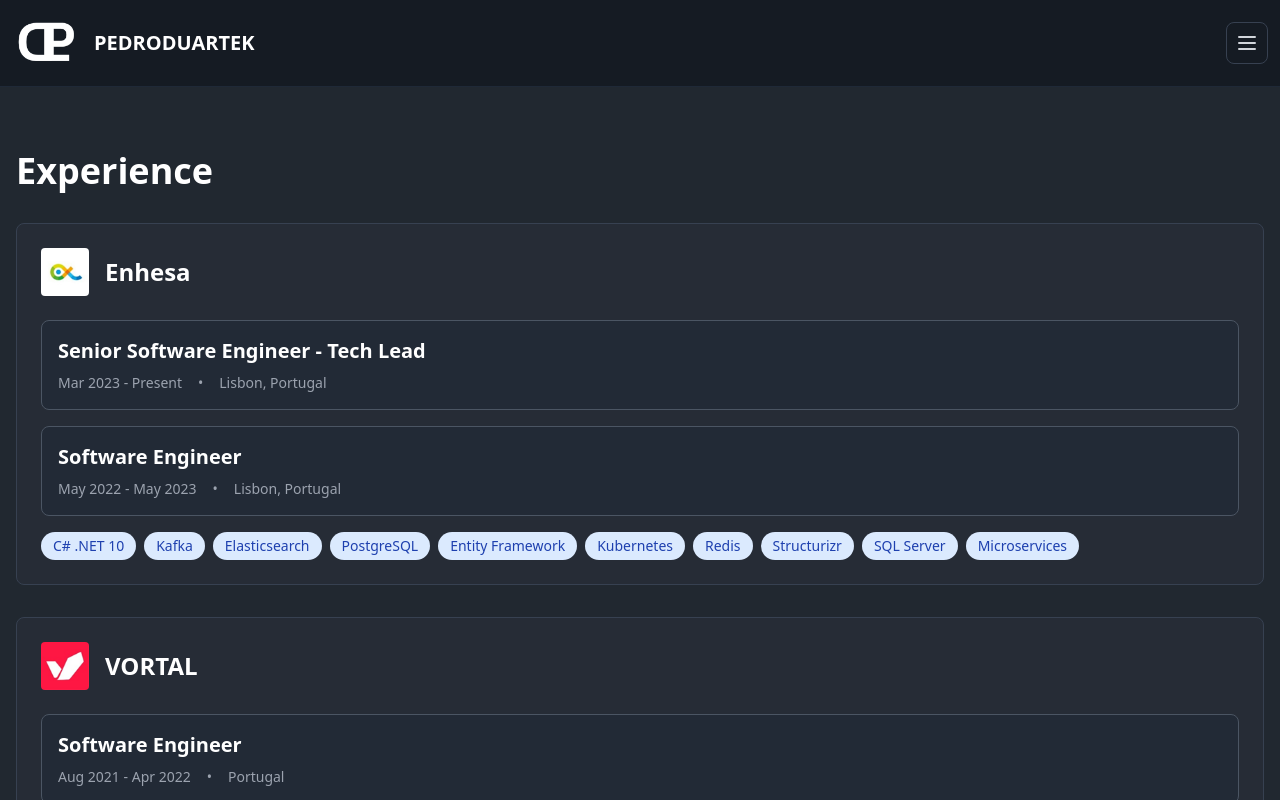
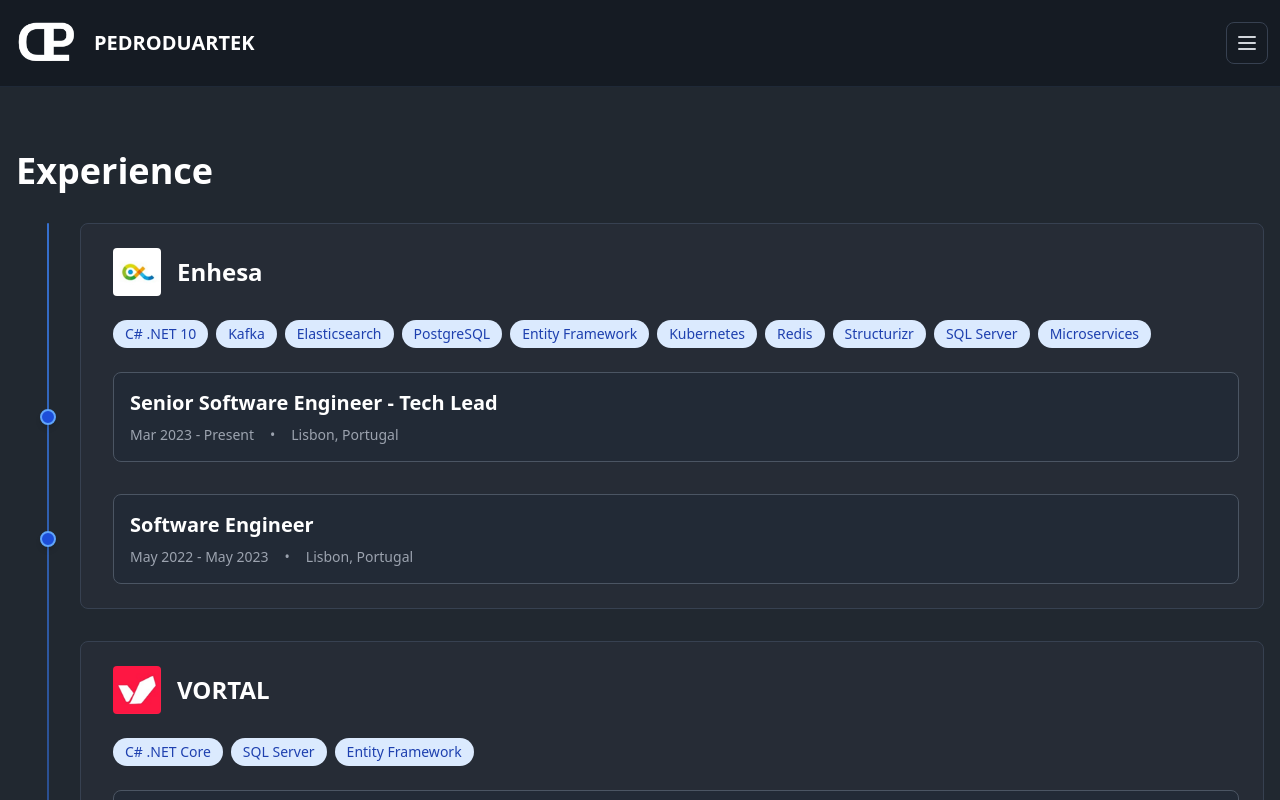
Before and after one commit to pedroduartek/personal-website.ai, a React (Vite) app in the folder apps/web/: page /experience in a window 1280 px wide. Shown: the top 800 px of the page. Built offline with nearby package versions, Linux system fonts and the light colour scheme.

Commit message:
refactor: enhance ExperiencePage with layout and state management for role display

```diff
--- a/apps/web/src/features/experience/ExperiencePage.tsx
+++ b/apps/web/src/features/experience/ExperiencePage.tsx
@@ -4,6 +4,7 @@ import { experience } from '../../content/experience'
 import closerLogo from '../../images/closer_consulting.png'
 import enhesaLogo from '../../images/enhesa.png'
 import vortalLogo from '../../images/vortal.png'
+import { useRef, useLayoutEffect, useState, useMemo } from 'react'
 
 const companyLogos: Record<string, string> = {
   Enhesa: enhesaLogo,
@@ -27,9 +28,24 @@ export default function ExperiencePage() {
     {} as Record<string, typeof experience>,
   )
 
+  const wrapperRef = useRef<HTMLDivElement | null>(null)
+  const leftRef = useRef<HTMLDivElement | null>(null)
+  const roleRefs = useRef<Record<string, HTMLDivElement | null>>({})
+  const [dotPositions, setDotPositions] = useState<Record<string, number>>({})
+  const [leftWidth, setLeftWidth] = useState<number>(0)
+
+  const flattenedRoles = useMemo(
+    () =>
+      experience.map((r) => ({
+        company: r.company,
+        role: r,
+        key: `${r.company}-${r.id}`,
+      })),
+    [],
+  )
+
   // Get unique technologies for each company, keeping most specific versions
   const getCompanyTechnologies = (roles: typeof experience) => {
-    // Flatten all technologies with their role index (0 is most recent)
     const techsWithIndex = roles.flatMap((role, index) =>
       role.technologies.map((tech) => ({ tech, index })),
     )
@@ -38,18 +54,13 @@ export default function ExperiencePage() {
 
     for (const { tech, index } of techsWithIndex) {
       const normalized = tech.toLowerCase()
-
-      // Check if we already have a similar technology
       let foundSimilar = false
       for (const [key, value] of uniqueTechs.entries()) {
         const existingNormalized = value.toLowerCase()
-
-        // Check if technologies are similar (one contains the other)
         if (
           normalized.includes(existingNormalized) ||
           existingNormalized.includes(normalized)
         ) {
-          // Keep the more specific one (longer) or the one from a more recent role
           if (
             tech.length > value.length ||
             (tech.length === value.length &&
@@ -62,7 +73,6 @@ export default function ExperiencePage() {
           break
         }
       }
-
       if (!foundSimilar) {
         uniqueTechs.set(`${tech}-${index}`, tech)
       }
@@ -70,6 +80,45 @@ export default function ExperiencePage() {
 
     return Array.from(uniqueTechs.values())
   }
+
+  useLayoutEffect(() => {
+    function measure() {
+      const wrapperRect = wrapperRef.current?.getBoundingClientRect()
+      const leftRect = leftRef.current?.getBoundingClientRect()
+      if (!wrapperRect) return
+      setLeftWidth(leftRect?.width ?? 0)
+      const newPositions: Record<string, number> = {}
+      for (const fr of flattenedRoles) {
+        const el = roleRefs.current[fr.key]
+        if (!el) continue
+        const r = el.getBoundingClientRect()
+        const center = r.top + r.height / 2 - wrapperRect.top
+        newPositions[fr.key] = Math.round(center)
+      }
+      setDotPositions((prev) => {
+        const keys = Object.keys(newPositions)
+        let changed = false
+        if (Object.keys(prev).length !== keys.length) changed = true
+        if (!changed) {
+          for (const k of keys) {
+            if (prev[k] !== newPositions[k]) {
+              changed = true
+              break
+            }
+          }
+        }
+        if (!changed) return prev
+        return newPositions
+      })
+    }
+
+    const rafId = requestAnimationFrame(measure)
+    window.addEventListener('resize', measure)
+    return () => {
+      cancelAnimationFrame(rafId)
+      window.removeEventListener('resize', measure)
+    }
+  }, [flattenedRoles])
 
   return (
     <>
@@ -81,14 +130,51 @@ export default function ExperiencePage() {
         <h1 className="mb-8 text-3xl font-bold text-white md:text-4xl">
           Experience
         </h1>
-        <div className="space-y-8">
+        <div ref={wrapperRef} className="relative flex w-full">
+          <div ref={leftRef} className="relative w-12 md:w-16 flex flex-col items-center">
+            <div className="h-full w-full" />
+          </div>
+
+          <div
+            aria-hidden
+            className="absolute top-0 left-0 pointer-events-none"
+            style={{ width: leftWidth, height: '100%' }}
+          >
+            <div
+              style={{
+                position: 'absolute',
+                left: Math.max(0, Math.round(leftWidth / 2) - 1),
+                top: 0,
+                bottom: 0,
+                width: 2,
+              }}
+              className="bg-gradient-to-b from-blue-500/80 to-blue-900/40 rounded-full"
+            />
+            {flattenedRoles.map((fr) => {
+              const top = dotPositions[fr.key]
+              if (typeof top !== 'number') return null
+              return (
+                <span
+                  key={fr.key}
+                  style={{
+                    position: 'absolute',
+                    top: top - 8,
+                    left: Math.max(0, Math.round(leftWidth / 2) - 8),
+                  }}
+                  className="block h-4 w-4 rounded-full border-2 border-blue-400 bg-blue-700 shadow-md z-10"
+                />
+              )
+            })}
+          </div>
+
+          <div className="flex-1 flex flex-col">
             {Object.entries(groupedExperiences).map(([company, roles]) => {
               const companyTechnologies = getCompanyTechnologies(roles)
               return (
+                <div key={company} className="mb-8">
                   <Link
-                key={company}
                     to={`/experience/${createCompanySlug(company)}`}
-                className="block rounded-lg border border-gray-700 bg-card p-6 transition-all duration-300 hover:scale-[1.02] hover:bg-gray-800 hover:shadow-lg"
+                    className="block rounded-lg border border-gray-700 bg-card p-6 pl-4 md:pl-8 transition-all duration-300 hover:scale-[1.02] hover:bg-gray-800 hover:shadow-lg"
                   >
                     <div className="mb-6 flex items-center gap-4">
                       {companyLogos[company] && (
@@ -102,10 +188,23 @@ export default function ExperiencePage() {
                         {company}
                       </h2>
                     </div>
-                <div className="mb-4 space-y-4">
-                  {roles.map((item) => (
+                    <div className="flex flex-wrap gap-2 mb-6">
+                      {companyTechnologies.map((tech) => (
+                        <span
+                          key={tech}
+                          className="rounded-full bg-blue-100 px-3 py-1 text-sm text-blue-800 dark:bg-blue-900 dark:text-blue-200"
+                        >
+                          {tech}
+                        </span>
+                      ))}
+                    </div>
+                    <div className="flex flex-col gap-8">
+                      {roles.map((item) => {
+                        const key = `${company}-${item.id}`
+                        return (
                           <div
                             key={item.id}
+                            ref={(el) => (roleRefs.current[key] = el)}
                             className="rounded-lg border border-gray-600 bg-gray-800/50 p-4"
                           >
                             <h3 className="text-lg font-bold text-white md:text-xl">
@@ -135,21 +234,14 @@ export default function ExperiencePage() {
                               <span>{item.location}</span>
                             </div>
                           </div>
-                  ))}
-                </div>
-                <div className="flex flex-wrap gap-2">
-                  {companyTechnologies.map((tech) => (
-                    <span
-                      key={tech}
-                      className="rounded-full bg-blue-100 px-3 py-1 text-sm text-blue-800 dark:bg-blue-900 dark:text-blue-200"
-                    >
-                      {tech}
-                    </span>
-                  ))}
+                        )
+                      })}
                     </div>
                   </Link>
+                </div>
               )
             })}
+          </div>
         </div>
       </div>
     </>
```
Lines whose indentation alone changed are shown as unchanged.
